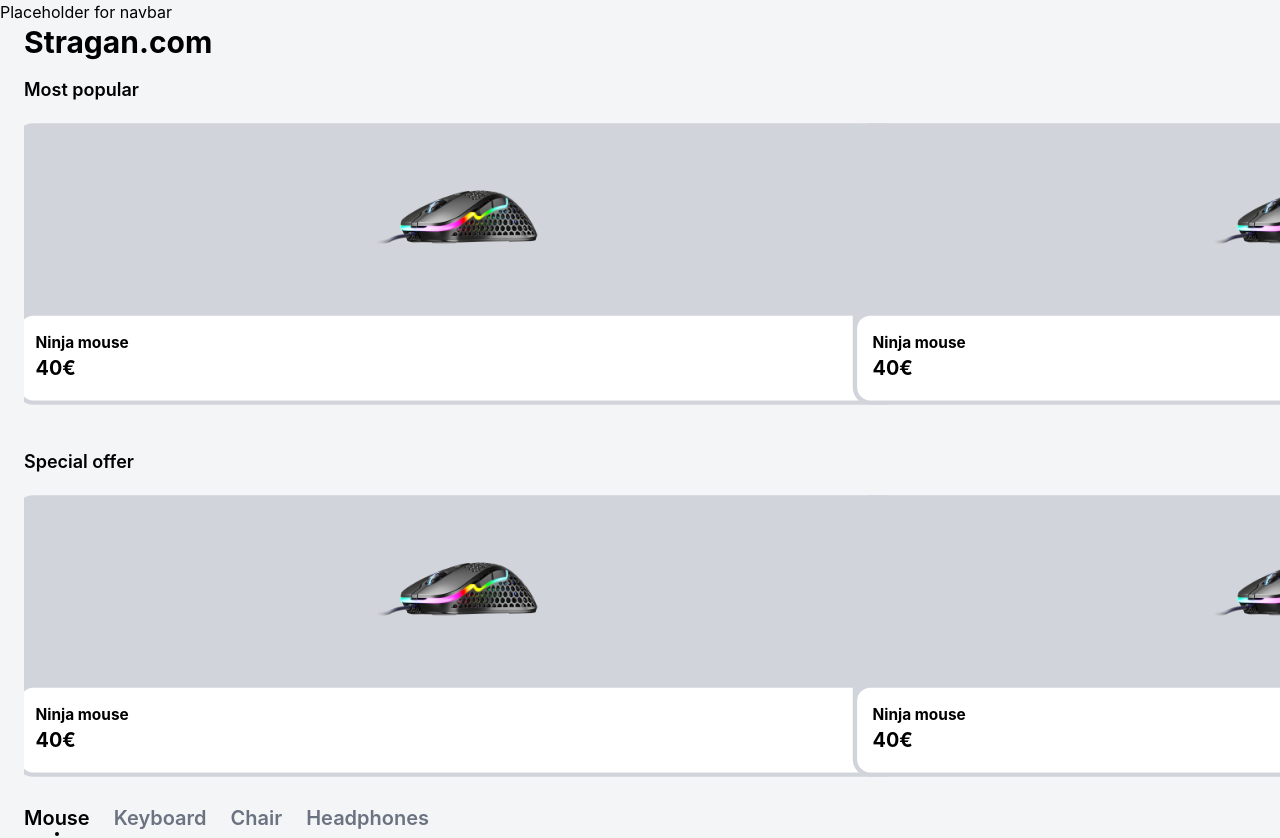
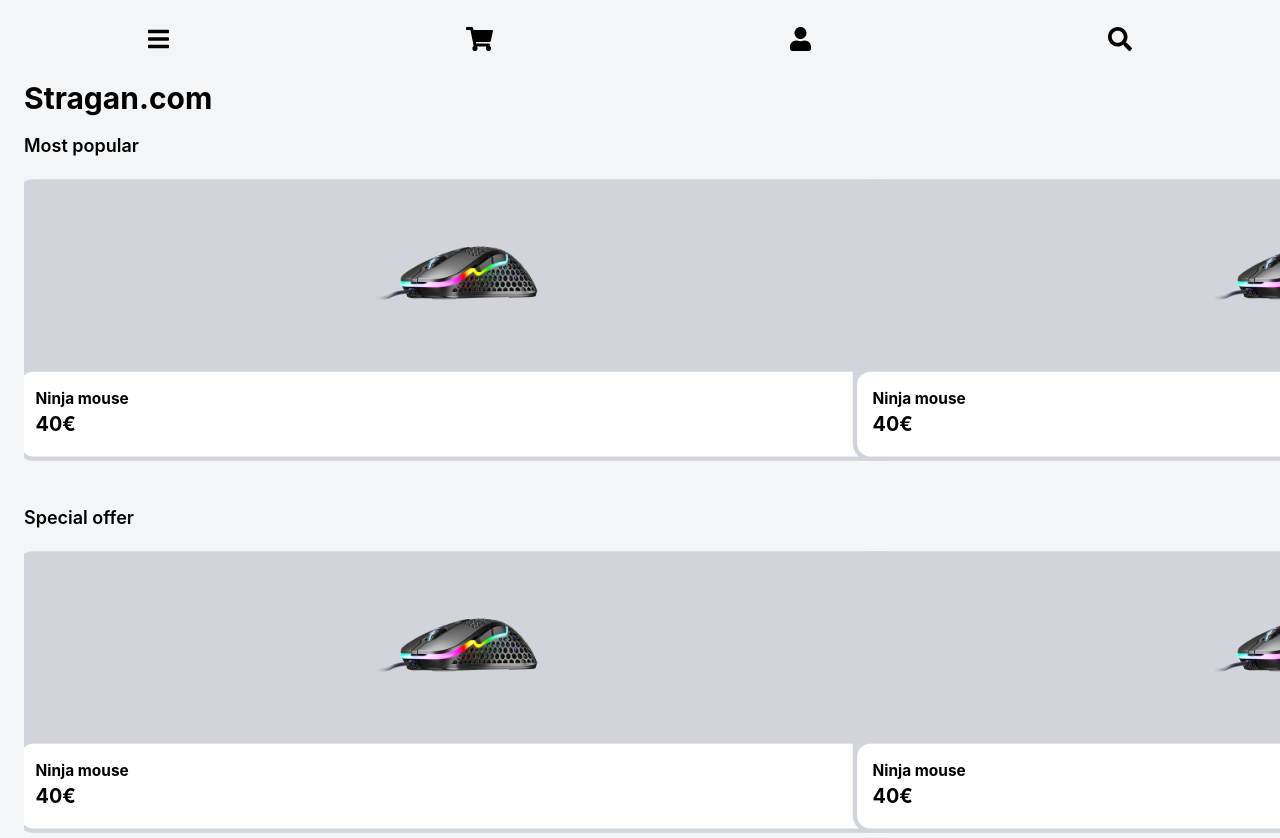
Before and after one commit to dr0er/ecommerce-gaming-shop, a React (Create React App) app in the folder Frontend/: page /mainPage in a window 1280 px wide. Shown: the top 838 px of the page. Built offline with nearby package versions, Linux system fonts and the light colour scheme.

Commit message:
Integrate navbar and menu into layout, fix nescessary animations

```diff
--- a/Frontend/src/Components/Layout/Header.tsx
+++ b/Frontend/src/Components/Layout/Header.tsx
@@ -1,9 +1,14 @@
-export const Header = () => {
+import { NavBar } from '../Navbar/Navbar'
+
+interface HeaderProps {
+  isMenuOpen: boolean
+  handleMenuClick: () => void
+}
+
+export const Header = ({ isMenuOpen, handleMenuClick }: HeaderProps) => {
   return (
     <>
-      <div>
-        <p>Placeholder for navbar</p>
-      </div>
+      <NavBar isMenuOpen={isMenuOpen} handleMenuClick={handleMenuClick} />
       <div>
         <h1 className="font-bold mx-6 text-3xl">Stragan.com</h1>
       </div>
--- a/Frontend/src/Components/Layout/Layout.tsx
+++ b/Frontend/src/Components/Layout/Layout.tsx
@@ -1,6 +1,9 @@
 import { Helmet } from 'react-helmet'
 import { Header } from './Header'
 import { Footer } from './Footer'
+import { useCallback, useState } from 'react'
+import c from 'clsx'
+import Menu from '../Navbar/Menu'
 
 export interface LayoutProps {
   title?: string
@@ -10,14 +13,27 @@ export default function Layout({
   children,
   title = 'Gaming shop',
 }: React.PropsWithChildren<LayoutProps>) {
+  const [isMenuOpen, setIsMenuOpen] = useState(false)
+
+  const handleMenuClick = useCallback(() => {
+    setIsMenuOpen((prevValue) => !prevValue)
+  }, [])
+
   return (
     <>
       <Helmet>
         <title>{title}</title>
       </Helmet>
-      <Header />
-      {children}
-      <Footer />
+      <Menu isOpened={isMenuOpen} onClose={handleMenuClick} />
+      <div
+        className={c(
+          'transform duration-200',
+          isMenuOpen && 'translate-x-64 opacity-30 pointer-events-none',
+        )}>
+        <Header isMenuOpen={isMenuOpen} handleMenuClick={handleMenuClick} />
+        {children}
+        <Footer />
+      </div>
     </>
   )
 }
--- a/Frontend/src/Components/Navbar/Menu.tsx
+++ b/Frontend/src/Components/Navbar/Menu.tsx
@@ -8,9 +8,9 @@ export interface MenuProps {
 }
 
 const Menu = ({ isOpened, onClose }: MenuProps) => {
-  const baseClasses = `h-full w-8/12 flex flex-col
+  const baseClasses = `h-full w-64 flex flex-col
     bg-background-grey absolute top-0 left-0 transform
-    px-8 text-grey-light text-xl transition-transform duration-250 pt-6 ${
+    px-8 text-grey-light text-xl transition-transform duration-200 pt-6 z-10 ${
       !isOpened && '-translate-x-full'
     }`
 
@@ -28,7 +28,7 @@ const Menu = ({ isOpened, onClose }: MenuProps) => {
         <MenuItem>Mousepad</MenuItem>
         <MenuItem>Special offer</MenuItem>
       </ul>
-      <ul className={'py-6 '}>
+      <ul className={'py-6'}>
         <MenuItem>Helpdesk</MenuItem>
         <MenuItem>About us</MenuItem>
       </ul>
--- a/Frontend/src/Components/Navbar/Navbar.tsx
+++ b/Frontend/src/Components/Navbar/Navbar.tsx
@@ -1,25 +1,22 @@
 import { faBars, faSearch, faShoppingCart, faUser } from '@fortawesome/free-solid-svg-icons'
 import { FontAwesomeIcon } from '@fortawesome/react-fontawesome'
-import Menu from './Menu'
-import { useCallback, useState } from 'react'
+import c from 'clsx'
 
-export const NavBar = () => {
-  const [isMenu, setIsMenu] = useState(false)
+interface NavBarProps {
+  isMenuOpen: boolean
+  handleMenuClick: () => void
+}
 
-  const handleOpenMenu = useCallback(() => {
-    setIsMenu(true)
-  }, [])
-  const handleCloseMenu = useCallback(() => {
-    setIsMenu(false)
-  }, [])
-
+export const NavBar = ({ isMenuOpen, handleMenuClick }: NavBarProps) => {
   return (
     <>
       <div
-        className="w-auto h-20
-  text-black flex justify-around font text-2xl items-center">
+        className={c(
+          'w-auto h-20 text-black flex justify-around font text-2xl items-center duration-200 transition-opacity',
+          isMenuOpen && 'opacity-0',
+        )}>
         <div>
-          <FontAwesomeIcon icon={faBars} onClick={handleOpenMenu} />
+          <FontAwesomeIcon icon={faBars} onClick={handleMenuClick} />
         </div>
         <div>
           <FontAwesomeIcon icon={faShoppingCart} />
@@ -31,7 +28,6 @@ export const NavBar = () => {
           <FontAwesomeIcon icon={faSearch} />
         </div>
       </div>
-      <Menu isOpened={isMenu} onClose={handleCloseMenu} />
     </>
   )
 }
```
